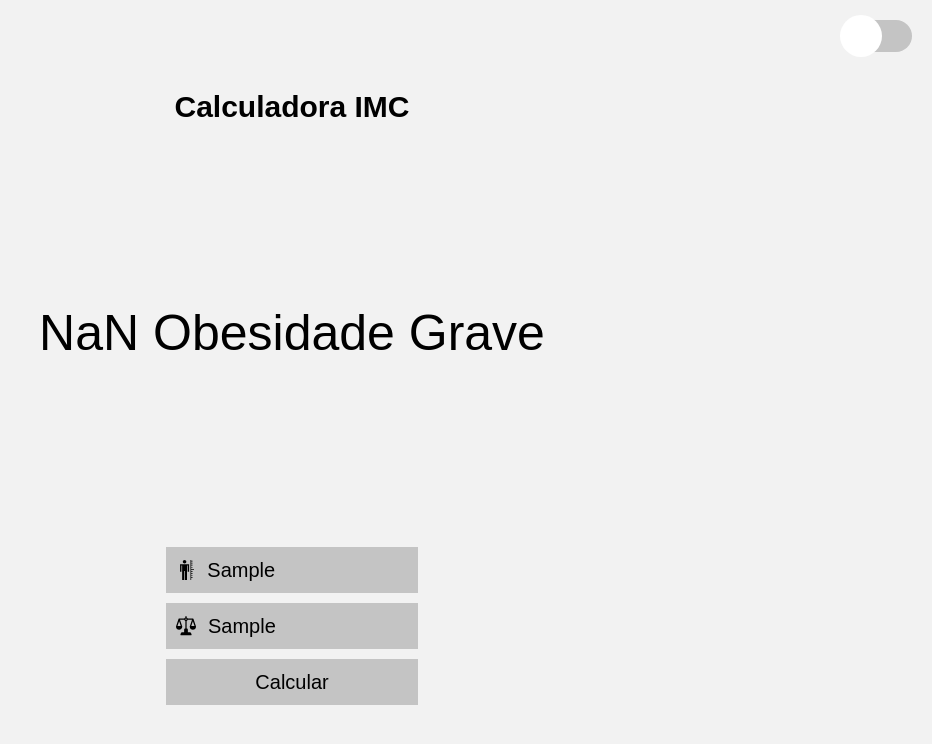
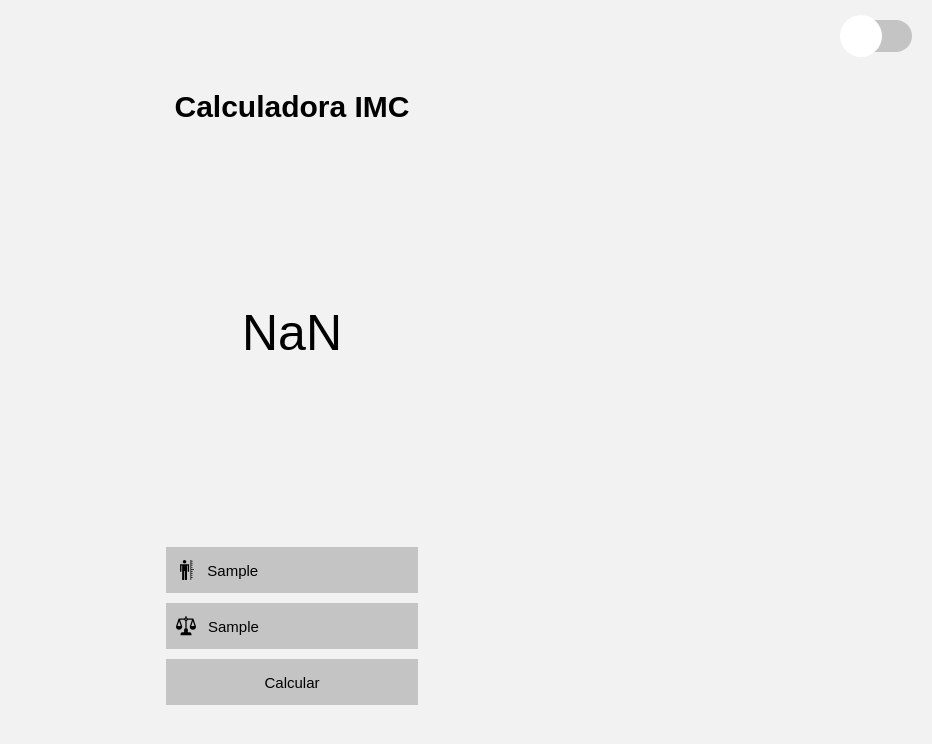
Before and after one commit to pedropfsf/imc-vanilla, a website with bundled scripts: page index.html in a window 1280 px wide. Both pictures are taken after typing "Sample", "Sample" into the empty fields and a click on the button "Calcular". Shown: the whole page, without its empty margins (348-1280 px from the left). Built offline with nearby package versions, Linux system fonts and the light colour scheme.

Commit message:
:recycle: Refatorado o resultado em texto do imc

```diff
--- a/index.html
+++ b/index.html
@@ -34,7 +34,7 @@
                         id="height"
                         class="input-imc"
                         type="text"
-                        placeholder="Altura"
+                        placeholder="Altura por exemplo 1.80"
                     />
                 </div>
 
--- a/script/main.js
+++ b/script/main.js
@@ -26,17 +26,39 @@ buttonCalculate.onclick = () => {
     const result = imc.calculateResult().toFixed(1);
     let typeResult = "";
 
+    const conditionalsIMC = {
+        thinness: () => {
             if(result < 18.5) {
                 typeResult = "Magreza";
-    } else if(result >= 18.5 && result <= 24.9) {
+            }
+        },
+        normal: () => {
+            if(result >= 18.5 && result <= 24.9) {
                 typeResult = "Normal";
-    } else if(result >= 25.0 && result <= 29.9) {
+            }
+        },
+        overWeight: () => {
+            if(result >= 25.0 && result <= 29.9) {
                 typeResult = "Sobrepeso";
-    } else if(result >= 30.0 && result <= 39.9) {
+            }
+        },
+        obesity: () => {
+            if(result >= 30.0 && result <= 39.9) {
                 typeResult = "Obesidade;"
-    } else {
+            }
+        },
+        severeObesity: () => {
+            if (result >= 40.0){
                 typeResult = "Obesidade Grave"
             }
+        }
+    }
+
+    conditionalsIMC.thinness();
+    conditionalsIMC.normal();
+    conditionalsIMC.overWeight();
+    conditionalsIMC.obesity();
+    conditionalsIMC.severeObesity();
 
     textResult.innerText = `${result} ${typeResult}`;
 }
--- a/style/home.css
+++ b/style/home.css
@@ -103,7 +103,7 @@ input.input-imc::placeholder {
 input.input-imc,
 button#calculate
 {
-    font-size: 20px;
+    font-size: 15px;
 }
 
 button#calculate,
```
Lines whose indentation alone changed are shown as unchanged.
